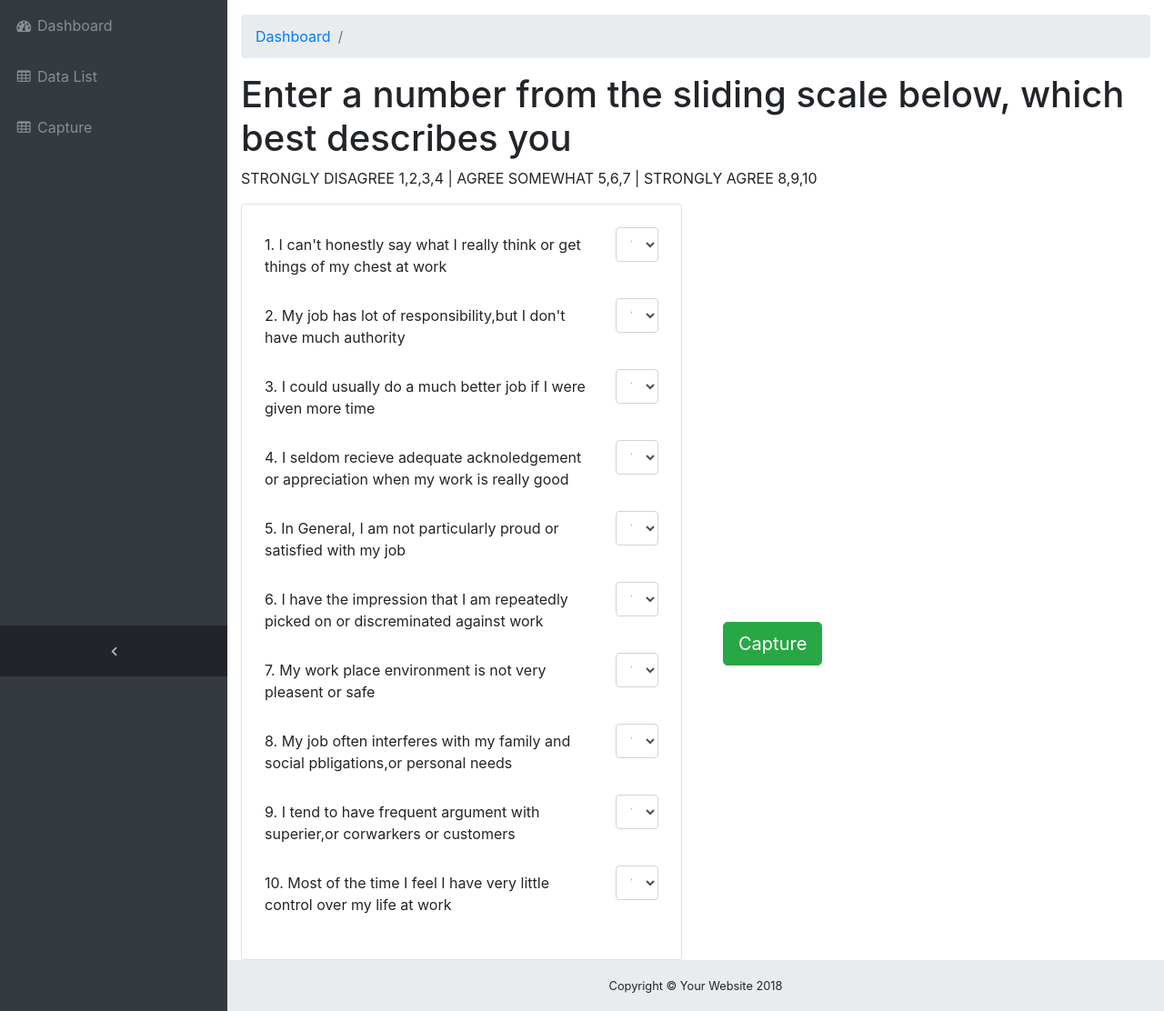
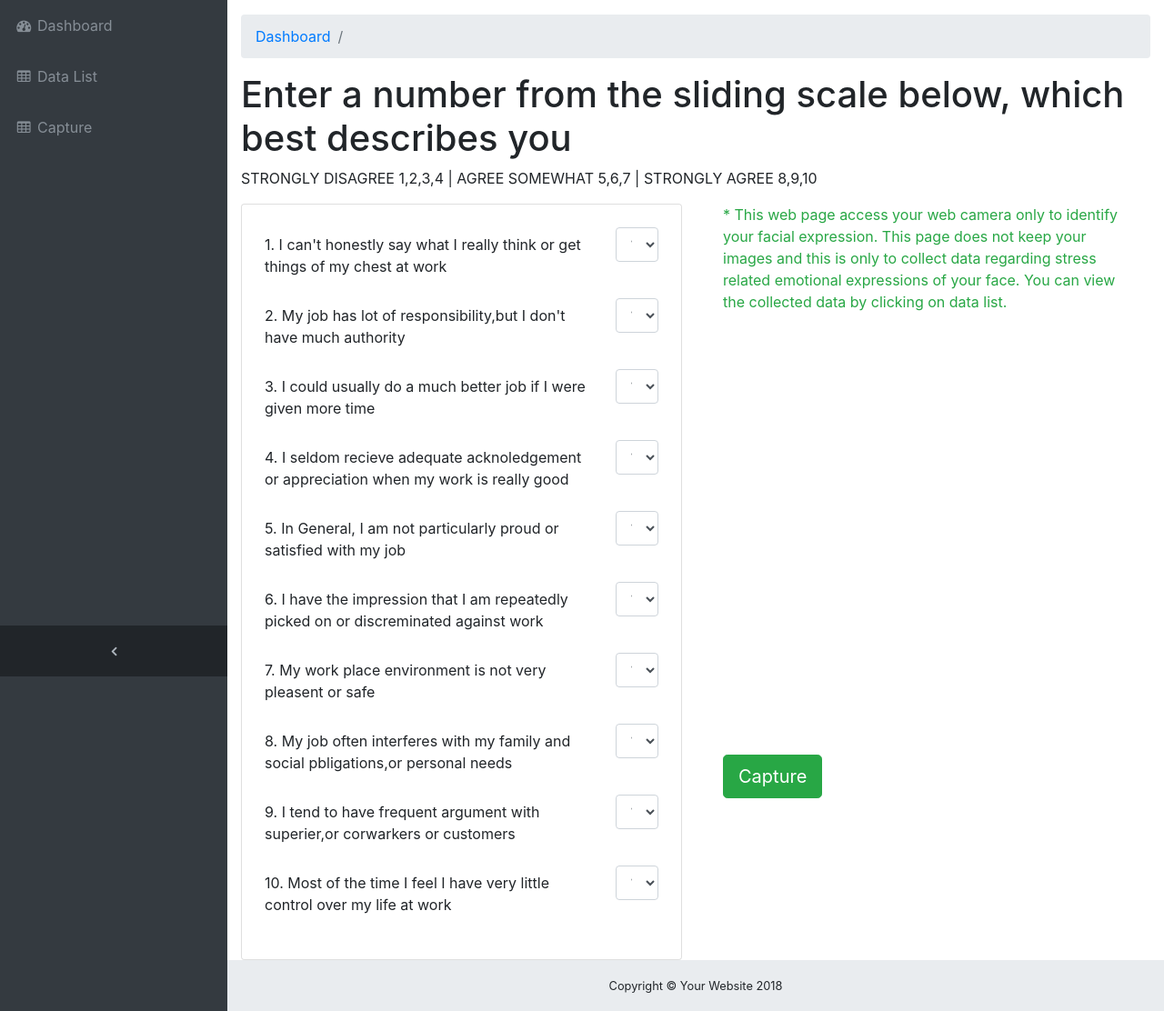
Before and after one commit to tharindu-wj/emotion-analyze, a PHP site: page /capture.php in a window 1280 px wide. Shown: the part 56-1168 px from the top of the page at 91% size. Run offline with PHP 8.4, Linux system fonts and the light colour scheme.

Commit message:
change warining message

```diff
--- a/capture.php
+++ b/capture.php
@@ -150,7 +150,7 @@
                 <div class="col-xl-6 col-sm-6 mb-6">
                     <div class="container-fluid">
                         <div id="results" style="display: none;">Your captured image will appear here...</div>
-
+                        <p style="color: #28a745;">* This web page access your web camera only to identify your facial expression. This page does not keep your images and this is only  to collect data regarding stress related emotional expressions of your face.  You can view the collected data by clicking on data list.</p>
                         <div id="my_camera"></div>
 
                         <!-- First, include the Webcam.js JavaScript Library -->
@@ -168,7 +168,7 @@
                         </script>
 
                         <!-- A button for taking snaps -->
-                        <form>
+                        <form style="margin-top: 10px;">
                             <input type=button value="Capture" class="btn btn-success btn-lg" onClick="take_snapshot()">
                         </form>
 
```
